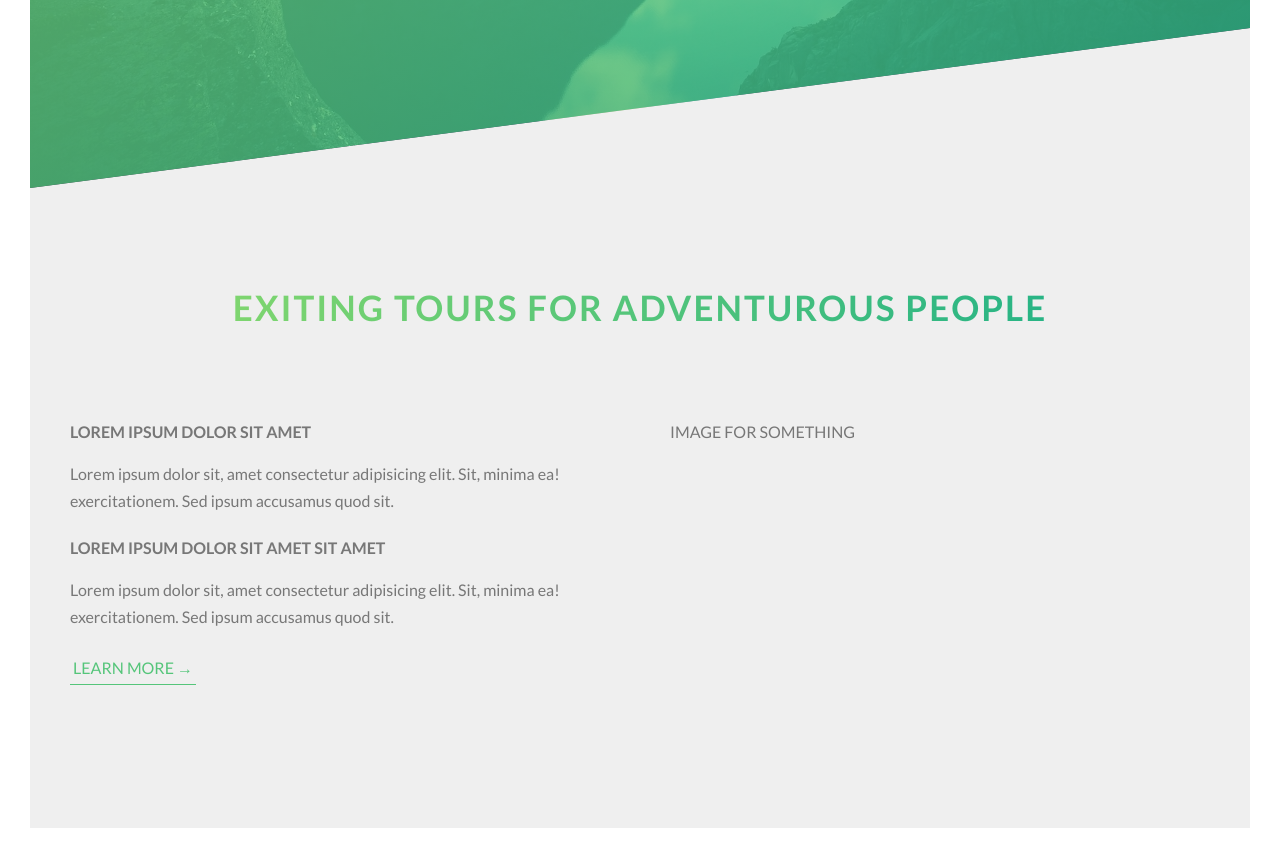
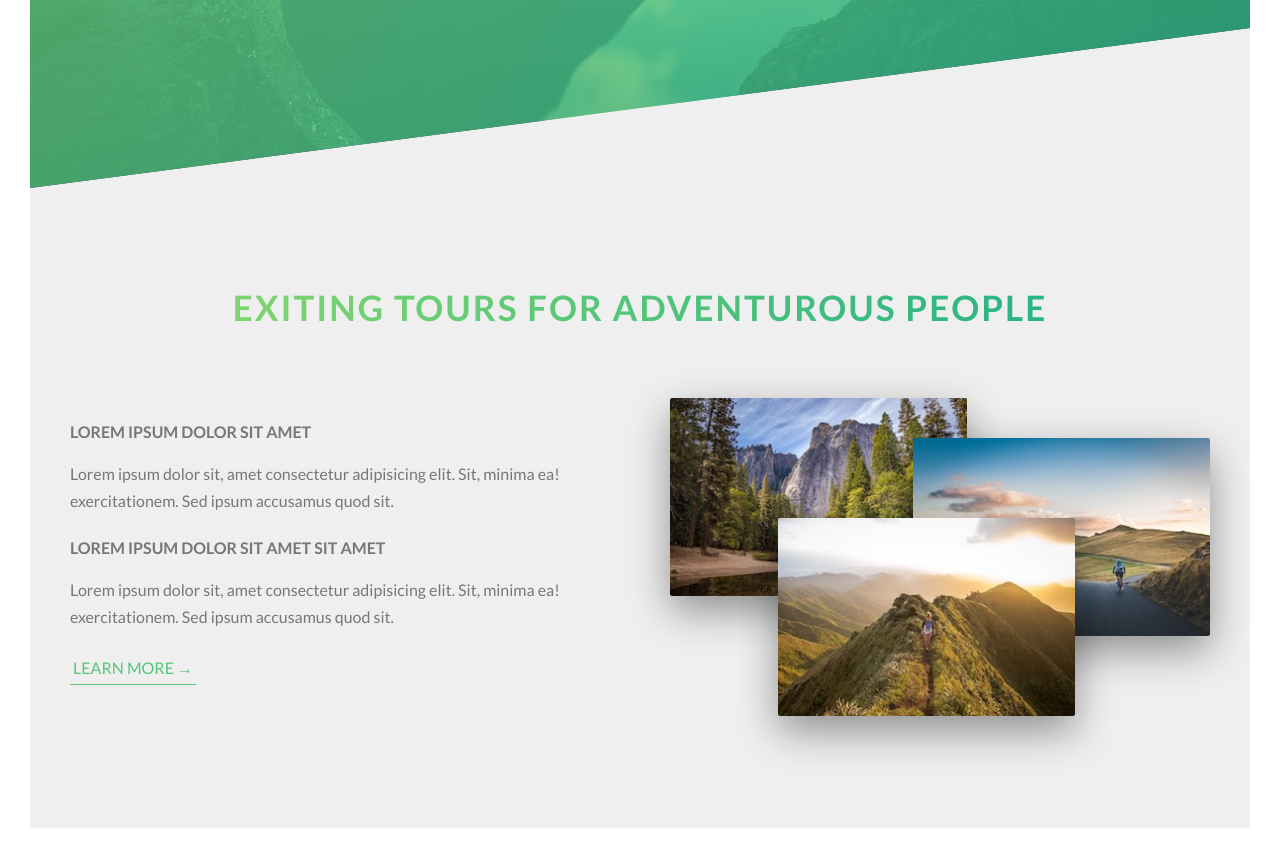
Before and after one commit to letz0703/Natours, a website: page index.html in a window 1280 px wide. Shown: the part 602-1460 px from the top of the page. Drawn offline with Linux system fonts and the light colour scheme.

Commit message:
composition composition__photo-p1

```diff
--- a/index.html
+++ b/index.html
@@ -51,7 +51,11 @@
                     <a href="#" class="btn-text">Learn more &rarr;</a>
                 </div>
                 <div class="col-1-of-2">
-                    Image for something
+                    <div class="composition">
+                        <img src="img/nat-1.jpg" alt="Photo 1" class="composition__photo composition__photo--p1">
+                        <img src="img/nat-2.jpg" alt="Photo 2" class="composition__photo composition__photo--p2">
+                        <img src="img/nat-3.jpg" alt="Photo 3" class="composition__photo composition__photo--p3">
+                    </div>
                 </div>
             </div>
         </section>
--- /dev/null
+++ b/sass/components/_composition.scss
@@ -0,0 +1,24 @@
+.composition {
+    position: relative;
+
+    &__photo {
+        width: 55%;
+        box-shadow: 0 1.5rem 4rem rgba($color-black, 0.4);
+        border-radius: 2px;
+        position: absolute;
+
+        &--p1 {
+            left: 0;
+            top: -2rem;
+        }
+        &--p2 {
+            right: 0;
+            top: 2rem;
+        }
+
+        &--p3 {
+            left: 20%;
+            top: 10rem;
+        }
+    }
+}
--- a/sass/main.scss
+++ b/sass/main.scss
@@ -8,6 +8,7 @@
 @import "base/utilities";
 
 @import "components/button";
+@import "components/composition";
 
 // layouts
 @import "layout/header";
```
Also changed, not shown: css/style.css.
